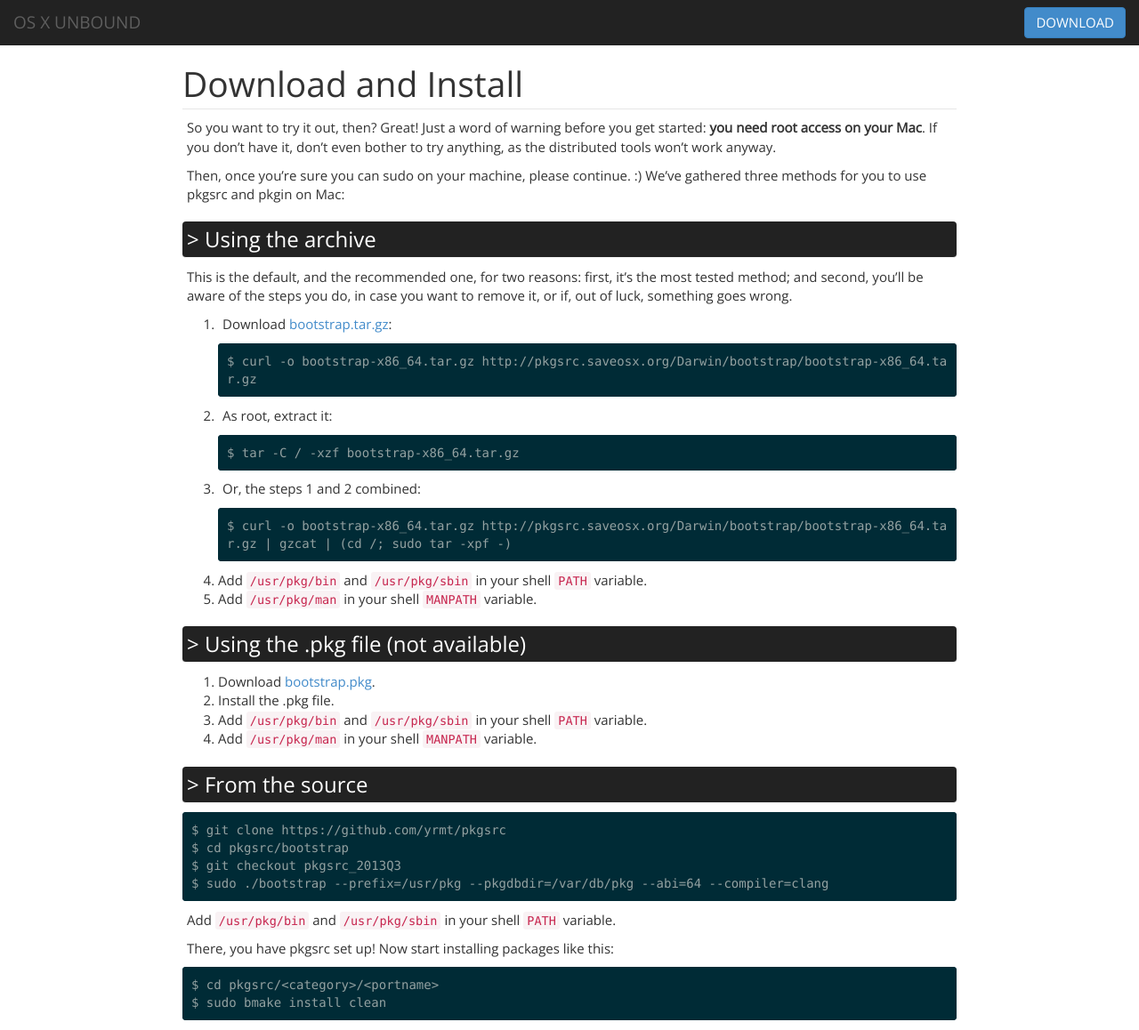
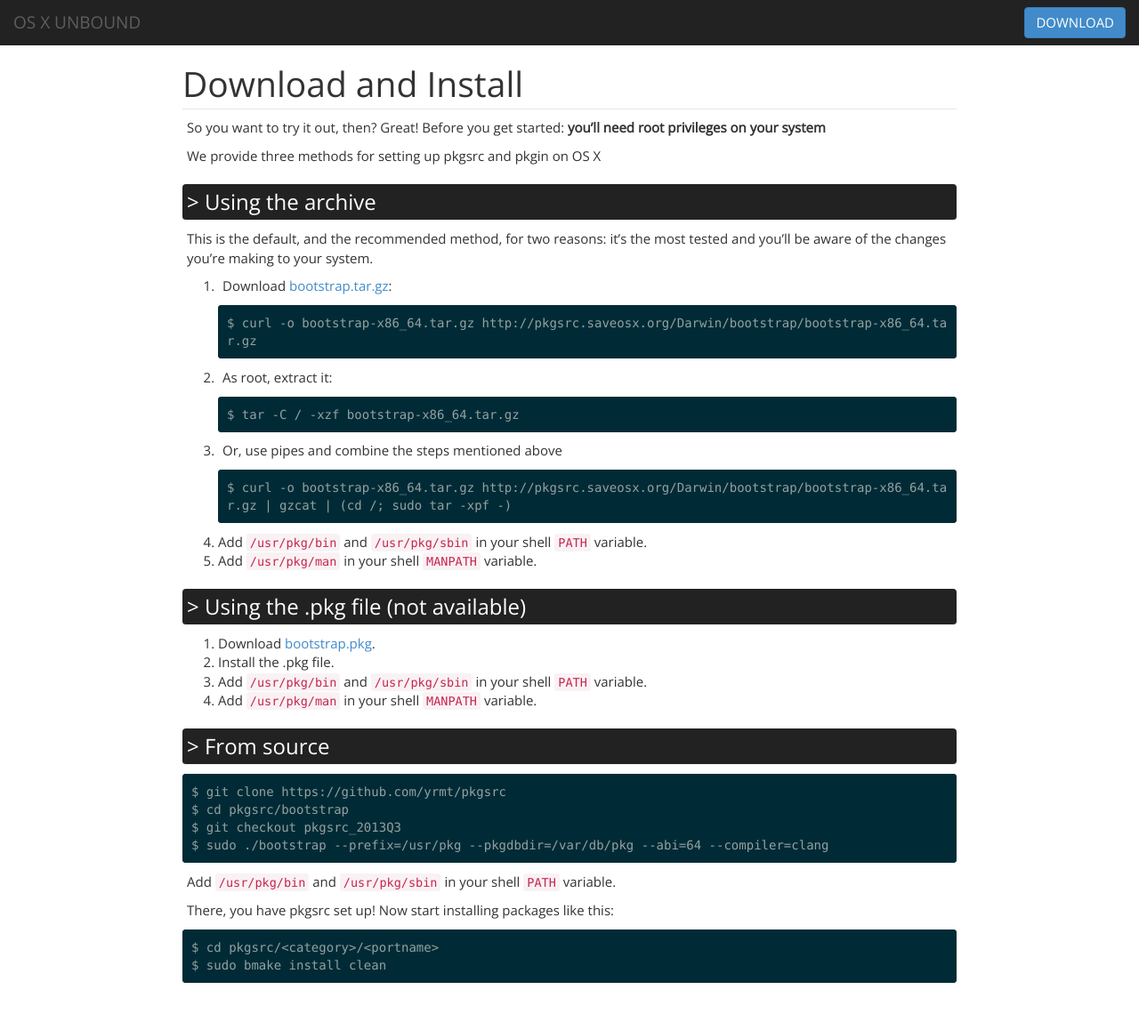
Before and after one commit to nbyouri/blog, a Jekyll site: the page built from download-and-install/index.md, in a window 1280 px wide. Shown: the whole page at 89% size. Built offline with Jekyll 4.4.1, drawn with Linux system fonts in a browser that asks for light colours; nearby versions of some CDN libraries; Markdown is read by kramdown in place of the engine named in the settings; after the commit the page ends 1115 px from its top, so only the background shows below that.

Commit message:
Just some grammar modifications

```diff
--- a/download-and-install/index.md
+++ b/download-and-install/index.md
@@ -6,15 +6,15 @@
 Download and Install
 ====================
 
-So you want to try it out, then? Great! Just a word of warning before you get started: **you need root access on your Mac**. If you don't have it, don't even bother to try anything, as the distributed tools won't work anyway.
+So you want to try it out, then? Great!
+Before you get started: **you'll need root privileges on your system**
 
-Then, once you're sure you can sudo on your machine, please continue. :)
-We've gathered three methods for you to use pkgsrc and pkgin on Mac:
+We provide three methods for setting up pkgsrc and pkgin on OS X
 
 Using the archive
 -----------------
 
-This is the default, and the recommended one, for two reasons: first, it's the most tested method; and second, you'll be aware of the steps you do, in case you want to remove it, or if, out of luck, something goes wrong.
+This is the default, and the recommended method, for two reasons: it's the most tested and you'll be aware of the changes you're making to your system.
 
 1. Download [bootstrap.tar.gz](http://pkgsrc.saveosx.org/Darwin/bootstrap/bootstrap-x86_64.tar.gz):
 
@@ -24,7 +24,7 @@
 
        $ tar -C / -xzf bootstrap-x86_64.tar.gz
 
-3. Or, the steps 1 and 2 combined:
+3. Or, use pipes and combine the steps mentioned above
 
        $ curl -o bootstrap-x86_64.tar.gz http://pkgsrc.saveosx.org/Darwin/bootstrap/bootstrap-x86_64.tar.gz | gzcat | (cd /; sudo tar -xpf -)
 
@@ -39,8 +39,8 @@
 3. Add `/usr/pkg/bin` and `/usr/pkg/sbin` in your shell `PATH` variable.
 4. Add `/usr/pkg/man` in your shell `MANPATH` variable.
 
-From the source
----------------
+From source
+-----------
 
     $ git clone https://github.com/yrmt/pkgsrc
     $ cd pkgsrc/bootstrap
```
